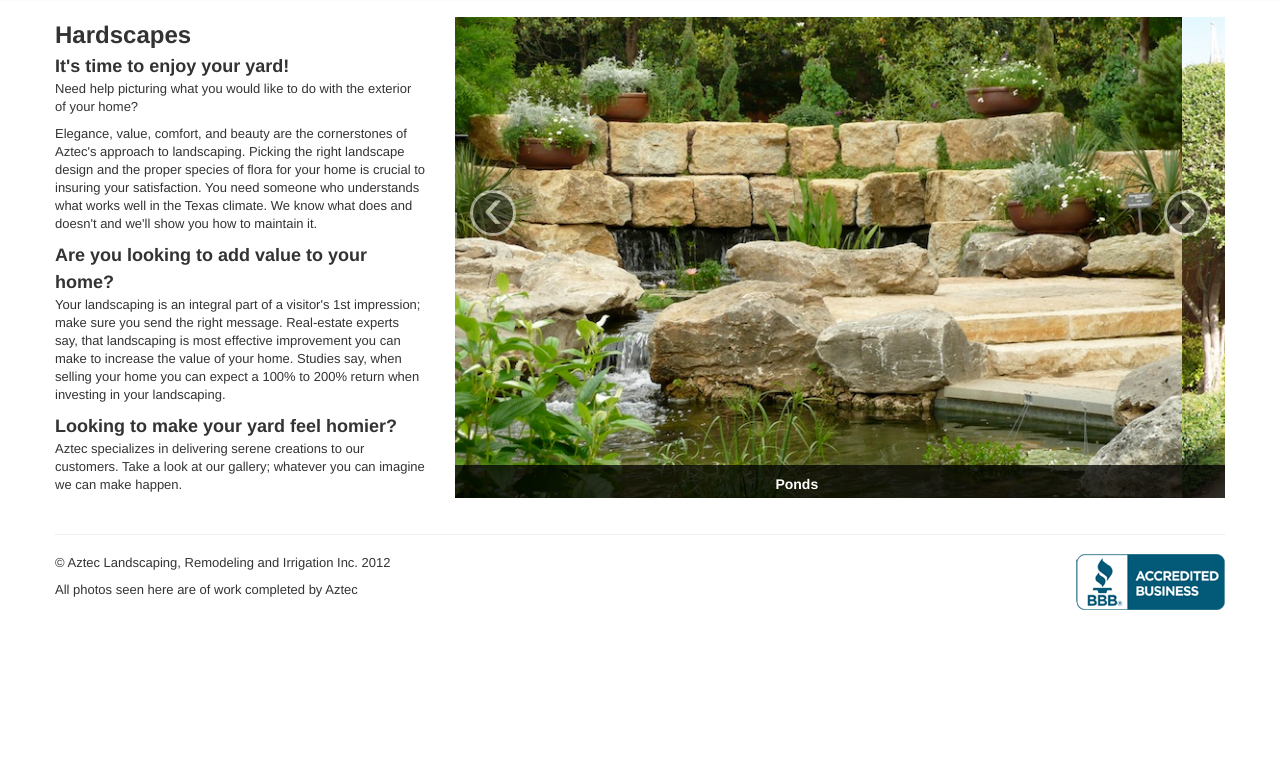
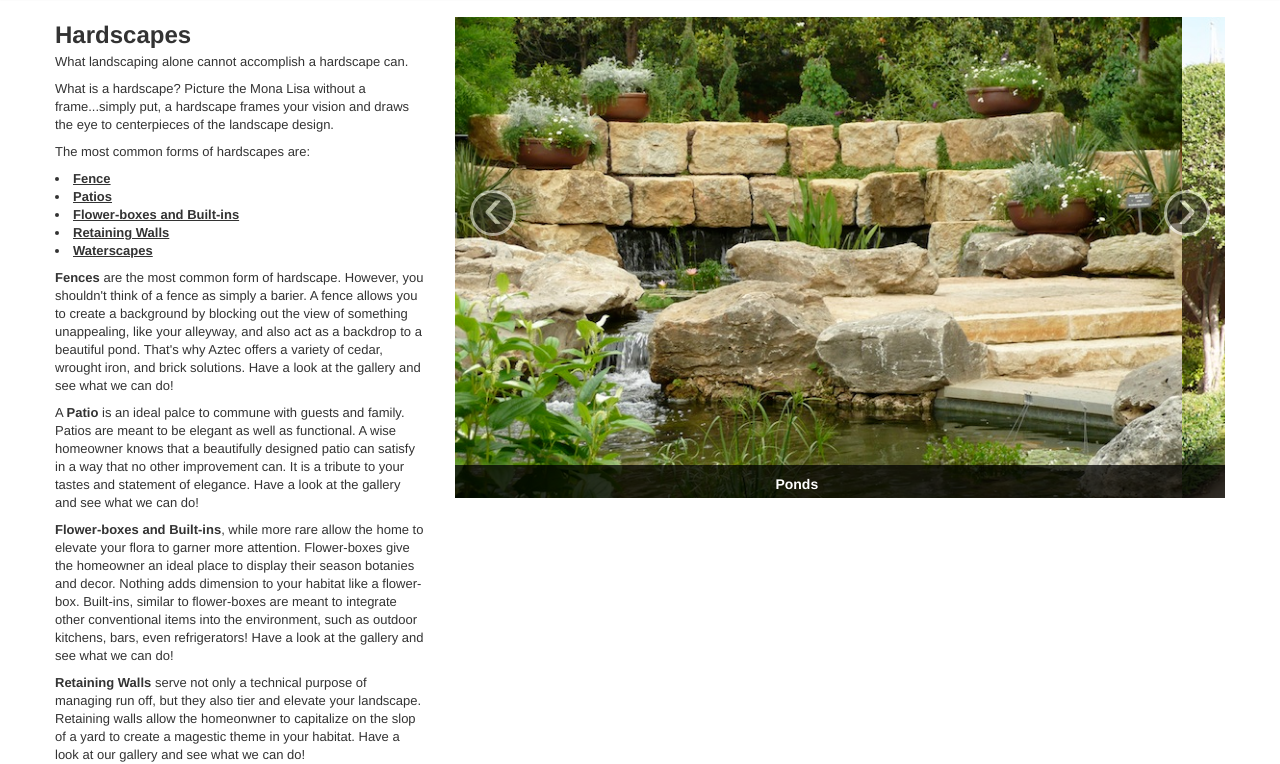
Before and after one commit to parisak/aztecweb, a plain HTML site: page hardscapes.html in a window 1280 px wide. Shown: the part 43-807 px from the top of the page. Drawn offline with Linux system fonts and the light colour scheme.

Commit message:
hardscape copy added and modified style

```diff
--- a/hardscapes.html
+++ b/hardscapes.html
@@ -45,22 +45,44 @@
       <div class="row">
         <div class="span4">
           <h2>Hardscapes</h2>
-          <h3>It's time to enjoy your yard!</h3>
-          <p>Need help picturing what you would like to do with the exterior of your home? </p>
+          <p>What landscaping alone cannot accomplish a hardscape can.</p>
+          <p>What is a hardscape?  Picture the Mona Lisa without a frame...simply put, a hardscape frames your vision and draws the eye to centerpieces of the landscape design. </p>
           <p>
-            Elegance, value, comfort, and beauty are the cornerstones of Aztec's approach to landscaping.
-            Picking the right landscape design and the proper species of flora for your home is crucial to insuring your satisfaction.
-            You need someone who understands what works well in the Texas climate.
-            We know what does and doesn't and we'll show you how to maintain it.
+            The most common forms of hardscapes are:</p>
+          <p>
+            <u><li><strong>Fence</strong></li></u>
+            <u><li><strong>Patios</strong></li></u>
+            <u><li><strong>Flower-boxes and Built-ins</strong></li></u>
+            <u><li><strong>Retaining Walls</strong></li></u>
+            <u><li><strong>Waterscapes</strong></li></u>
           </p>
-          <h3>Are you looking to add value to your home?</h3>
           <p>
-            Your landscaping is an integral part of a visitor's 1st impression; make sure you send the right message.
-            Real-estate experts say, that landscaping is most effective improvement you can make to increase the value of your home.
-            Studies say, when selling your home you can expect a 100% to 200% return when investing in your landscaping.
+            <strong>Fences</strong> are the most common form of hardscape.  However, you shouldn't think of a fence as simply a barier.
+            A fence allows you to create a background by blocking out the view of something unappealing, like your alleyway, and also
+            act as a backdrop to a beautiful pond.  That's why Aztec offers a variety of cedar, wrought iron, and brick solutions.
+            Have a look at the gallery and see what we can do!
           </p>
-          <h3>Looking to make your yard feel homier?</h3>
-          <p>Aztec specializes in delivering serene creations to our customers. Take a look at our gallery; whatever you can imagine we can make happen.</p>
+          <p>
+            A <strong>Patio</strong> is an ideal palce to commune with guests and family.  Patios are meant to be elegant as well as functional.
+            A wise homeowner knows that a beautifully designed patio can satisfy in a way that no other improvement can.  It is a tribute to your tastes and
+            statement of elegance.  Have a look at the gallery and see what we can do!
+          </p>
+          <p>
+            <strong>Flower-boxes and Built-ins</strong>, while more rare allow the home to elevate your flora to garner more attention.
+            Flower-boxes give the homeowner an ideal place to display their season botanies and decor.  Nothing adds dimension to your
+            habitat like a flower-box.  Built-ins, similar to flower-boxes are meant to integrate other conventional items into the environment,
+            such as outdoor kitchens, bars, even refrigerators!  Have a look at the gallery and see what we can do!
+          </p>
+          <p>
+            <strong>Retaining Walls</strong> serve not only a technical purpose of managing run off, but they also tier and elevate your landscape.
+            Retaining walls allow the homeonwner to capitalize on the slop of a yard to create a magestic theme in your habitat.  Have a look at our gallery
+            and see what we can do!
+          </p>
+          <p>
+            <strong>Ponds and Fountains</strong> are often integrated with retaining walls to add a 4th dimension to the picture, that of sound.
+            Nothing is more relaxing or romantic than hearing the cascading flow of a waterscape as part of the ambiance while you pass the time with your loved
+            ones.  Have a look at the gallery and see what we can do!
+          </p>
         </div>
 
         <div class="span8">
```
